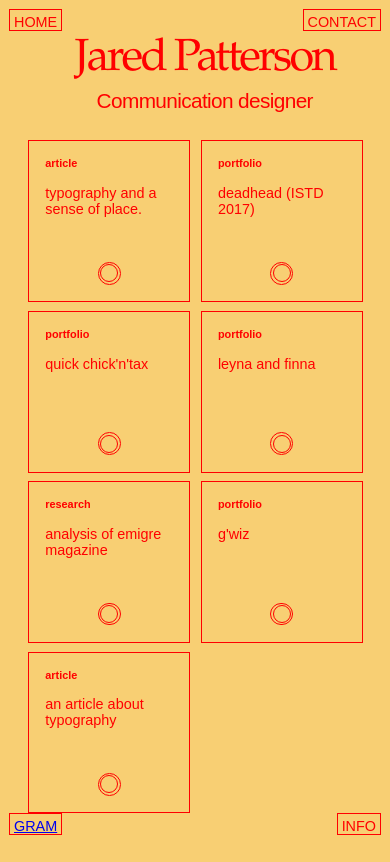
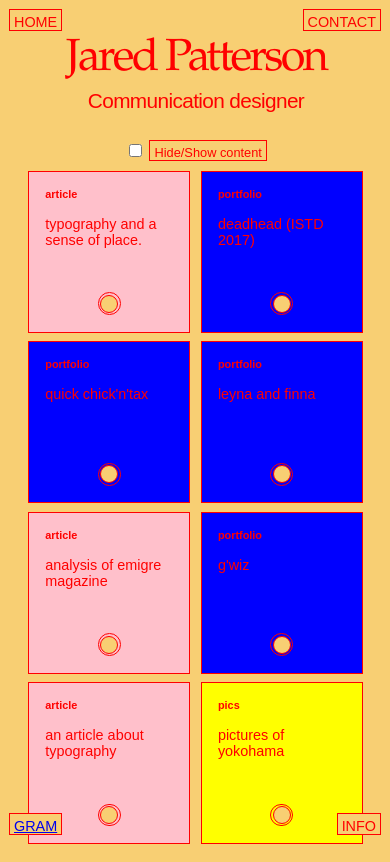
Before and after one commit to jaypnes/jp_des, a plain HTML site: page index.html in a window 390 px wide. Drawn offline with Linux system fonts and the light colour scheme.

Commit message:
test with filters
test filters

```diff
--- a/css/styles.css
+++ b/css/styles.css
@@ -64,7 +64,7 @@ small, .font_small {font-size: 0.618em;}
 
 
 .title {
-	margin-bottom: 50px;
+	margin-bottom: 20px;
 }
 
 .titele h2 {
@@ -147,11 +147,12 @@ font-stretch: expanded;
 
 
 .tilebtnin {
-	width:1em;
-	height:1em;
+	width:1.0em;
+	height:1.0em;
 	border-radius:50%;
 	border: 1px solid red;
 	background-color:#f8cf73;
+	display: flex;
 
 
 }
@@ -227,7 +228,7 @@ font-stretch: expanded;
 	z-index: 2;
 	top: 10px;
 	left: 10px;
-	font-weight: 100;
+	font-weight: 300;
 	color: red;
 	padding: 4px 4px 0px 4px;
 	outline: 1px solid red;
@@ -238,7 +239,8 @@ font-stretch: expanded;
 
 
 
-/*  SECTIONS  */
+
+/*  SECTIONS ------------------------------------------------- */
 .section {
 	clear: both;
 	padding: 0px;
@@ -305,11 +307,81 @@ font-stretch: expanded;
   	width: 11.1%;
 }
 
+
+/*FILTER BUTTONS --------------------------------------------------------------*/
+
+
+
+.filter-wrap{
+
+	background-color: #fac756;
+	display:flex;
+	justify-content:space-around;
+
+}
+
+
+input[type="radio"] {
+    display:none;
+}
+label {
+  text-align:center;
+  cursor:crosshair;
+  border: 1px solid red;
+  color:red;
+  padding: 4px 4px 0px 4px;
+  font-weight: 300;
+  width: 4em;
+  font-size: 0.8em;
+
+
+}
+
+input[type="radio"][id="folio"]:checked + label {
+  background:lightgreen;
+}
+input[type="radio"][id="folio"]:checked ~ .article{
+	display: none;}
+input[type="radio"][id="folio"]:checked ~ .pics {
+  display: none;
+}
+input[type="radio"][id="article"]:checked + label {
+  background:lightgreen;
+}
+input[type="radio"][id="article"]:checked ~ .folio{
+	display: none;}
+input[type="radio"][id="article"]:checked ~ .pics {
+  display: none;
+}
+input[type="radio"][id="pics"]:checked + label {
+  background:lightgreen;
+}
+input[type="radio"][id="pics"]:checked ~ .folio {
+	display: none;
+}
+input[type="radio"][id="pics"]:checked ~ .article {
+  display: none;
+}
+
+.article{
+	background-color: pink;
+}
+.folio{
+	background-color: blue;
+}
+.pics{
+	background-color: yellow;
+
+}
+
+
+
 /*  GO FULL WIDTH BELOW 480 PIXELS */
 @media only screen and (max-width: 580px) {
 	.col {  margin: 1% 0% 2% 0%; }
-	.span_1_8,  .span_3_8, .span_4_8, .span_6_8, .span_7_8, .span_8_8 { width: 100%; }
+	.span_1_8,  .span_3_8, .span_4_8, .span_6_8, .span_7_8 { width: 100%; }
 
+	.span_8_8 {width:95%;}
 	.span_5_8 { width: 61.9%; }
 	.span_3_8 { width: 36.5%; margin-left: 1%;}
 	.span_2_8 { width: 49.2%; margin-left: 0%;}
@@ -317,6 +389,7 @@ font-stretch: expanded;
 	.tilecon {
 		height: 41vw;
 		width: 41vw
+
 	}
 
 	.container {
@@ -415,5 +488,28 @@ font-stretch: expanded;
 
 
 
+}
+
+/*FILTER BUTTONS 2--------------------------------------------------------------*/
+
+input[type="checkbox"]{
+  position: absolute;
+  visibility: visible;
+}
+
+.hide-show-content:checked ~ .test .testwrap{
+  display: none ;
+}
+
+.test {
+	height:auto;
+}
+
+.testwrap {
+	height:auto;
+}
+
+
+
 
 }
--- a/index.html
+++ b/index.html
@@ -58,11 +58,47 @@
 
 			</div>
 
+			<div class="section group">
+				<div class="col span_8_8">
+					<input id="hide-show-content" class="hide-show-content" type="checkbox">
+						<label for="hide-show-content" class="layout-buttons settings-box-element">Hide/Show content</label>
+
+				</div>
+			</div>
 
 
+<!-- first try
+
+			<div class="section group">
+				<div class="col span_8_8">
+
+					<div class="filter-wrap">
+					  <input type="radio" id="folio" name="color" />
+  							<label for="folio">FOLIO</label>
+
+  						<input type="radio" id="article" name="color"/>
+  							<label for="article">ARTICLE</label>
+
+  						<input type="radio" id="pics" name="color"/>
+  							<label for="pics">PICS</label>
+
+  						<input type="radio" id="reset" name="color"/>
+ 							 <label for="reset">RESET</label>
+
+ 							</div>
+ 					</div>
+
+			</div>
+
+			-->
+
+
+
+		<div class="test">
+		 <div class="test-wrap">
 			<div class="section group">
 					<div class="col span_2_8">
-						<div class="tilecon">
+						<div class="tilecon article">
 							<div class="tilesub">article
 							</div>
 								<div class="tilemain">typography and a sense of place.
@@ -77,8 +113,8 @@
 						</div>
 					</div>
 					<div class="col span_2_8">
-					<div class="tilecon">
-							<div class="tilesub">portfolio
+					<div class="tilecon folio">
+							<div class="tilesub ">portfolio
 							</div>
 								<div class="tilemain">deadhead (ISTD 2017)
 								</div>
@@ -91,7 +127,7 @@
 						</div>
 					</div>
 					<div class="col span_2_8">
-					<div class="tilecon">
+					<div class="tilecon folio">
 							<div class="tilesub">portfolio
 							</div>
 							<div class="tilemain">quick chick'n'tax
@@ -106,7 +142,7 @@
 						</div>
 					</div>
 					<div class="col span_2_8">
-					<div class="tilecon">
+					<div class="tilecon folio">
 							<div class="tilesub">portfolio
 							</div>
 							<div class="tilemain">leyna and finna
@@ -125,8 +161,8 @@
 				<div class="section group">
 
 					<div class="col span_2_8">
-					<div class="tilecon">
-							<div class="tilesub">research
+					<div class="tilecon article">
+							<div class="tilesub">article
 							</div>
 							<div class="tilemain">analysis of emigre magazine
 								</div>
@@ -140,7 +176,7 @@
 					</div>
 
 					<div class="col span_2_8">
-					<div class="tilecon">
+					<div class="tilecon folio">
 							<div class="tilesub">portfolio
 							</div>
 							<div class="tilemain">g'wiz
@@ -154,7 +190,7 @@
 						</div>
 					</div>
 					<div class="col span_2_8">
-					<div class="tilecon">
+					<div class="tilecon article">
 							<div class="tilesub">article
 							</div>
 							<div class="tilemain">an article about typography
@@ -165,10 +201,27 @@
 											</div>
 										</div>
 									</div>
+						</div>
 					</div>
 
-			</div>
+					<div class="col span_2_8">
+						<div class="tilecon pics">
+							<div class="tilesub">pics
+							</div>
+							<div class="tilemain">pictures of yokohama
+								</div>
+								<div class="btnwrap">
+										<div class="tilebtn">
+											<div class="tilebtnin">
+											</div>
+										</div>
+									</div>
+						</div>
 
+				</div>
+		</div>
+	</div>
+</div>
 
 
 		</body>
```
